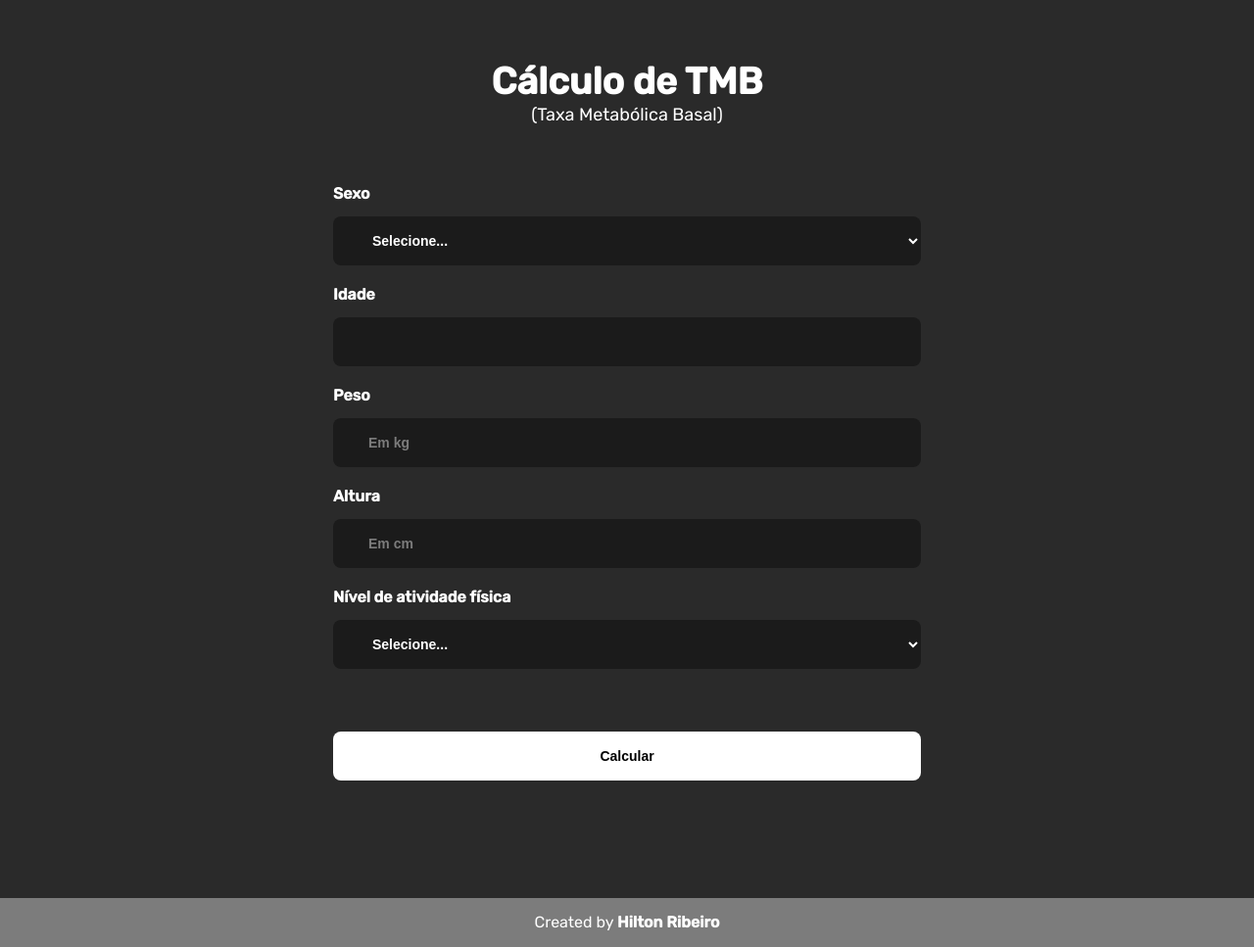
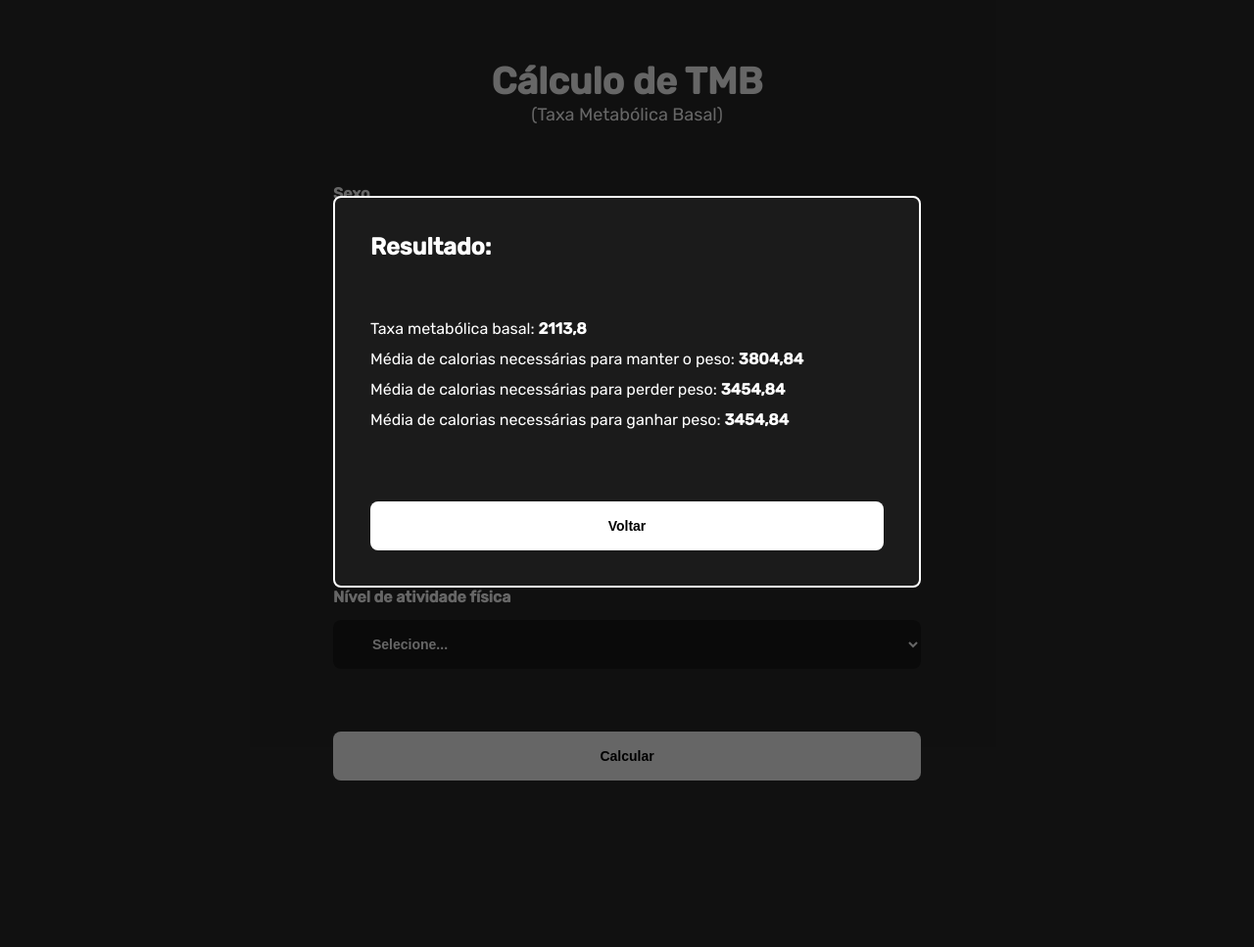
Before and after one commit to Hilton1/TMB, a PHP site: page / in a window 1280 px wide. Shown: the whole page at 98% size. After the commit the page ends 797 px from the top, so only its background shows below. Run offline with PHP 8.4, Linux system fonts and the light colour scheme.

Commit message:
Adding modal

```diff
--- a/index.html
+++ b/index.html
@@ -52,5 +52,22 @@
   <footer>
     <p>Created by <a href="https://github.com/Hilton1" target="_blank">Hilton Ribeiro</a></p>
   </footer>
+
+  <div class="modal-overlay active">
+    <div class="modal">
+      <div class="modal-content">
+        <h2>Resultado: </h2>
+
+        <div class="results">
+          <p>Taxa metabólica basal: <b>2113,8</b></p>
+          <p>Média de calorias necessárias para manter o peso: <b>3804,84</b></p>
+          <p>Média de calorias necessárias para perder peso: <b>3454,84</b></p>
+          <p>Média de calorias necessárias para ganhar peso: <b>3454,84</b></p>
+        </div>
+
+        <button>Voltar</button>
+      </div>
+    </div>
+  </div>
 </body>
 </html>
--- a/style.css
+++ b/style.css
@@ -19,6 +19,8 @@
   background: var(--primary-color);
   font-family: 'Rubik', sans-serif;
   color: white;
+  overflow: hidden;
+
 }
 
 header,
@@ -103,6 +105,11 @@
   cursor: pointer;
 }
 
+button:hover {
+  transition: 300ms;
+  background-color: rgba(211, 211, 211, 1);
+}
+
 footer {
   width: 100%;
   height: 50px;
@@ -124,3 +131,53 @@
   color: #FFF;
   text-decoration: none;
 }
+
+/* === MODAL === */
+.modal-overlay {
+  position: fixed;
+  top: 0;
+
+  width: 100%;
+  height: 100%;
+
+  background-color: var(--gray-opacity);
+
+  opacity: 0;
+  visibility: hidden;
+
+  display: flex;
+  align-items: center;
+  justify-content: center;
+
+}
+
+.modal-overlay.active {
+  opacity: 1;
+  visibility: visible;
+}
+
+.modal {
+  position: relative;
+
+  width: 600px;
+  height: 400px;
+
+  border-radius: 8px;
+  border: 2px solid #FFF;
+
+  background-color: var(--secondary-color);
+
+  padding: 36px;
+}
+
+.modal-content h2 {
+  margin-bottom: 60px;
+}
+
+.results {
+  margin-bottom: 30px;
+}
+
+.results p {
+  margin-bottom: 12px;
+}
```
